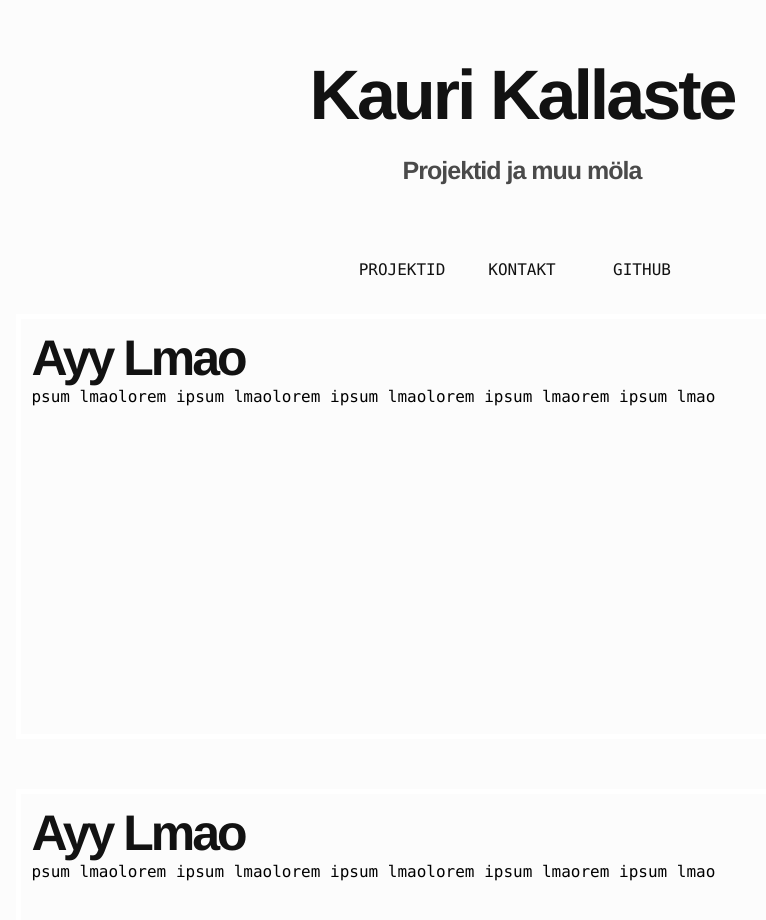
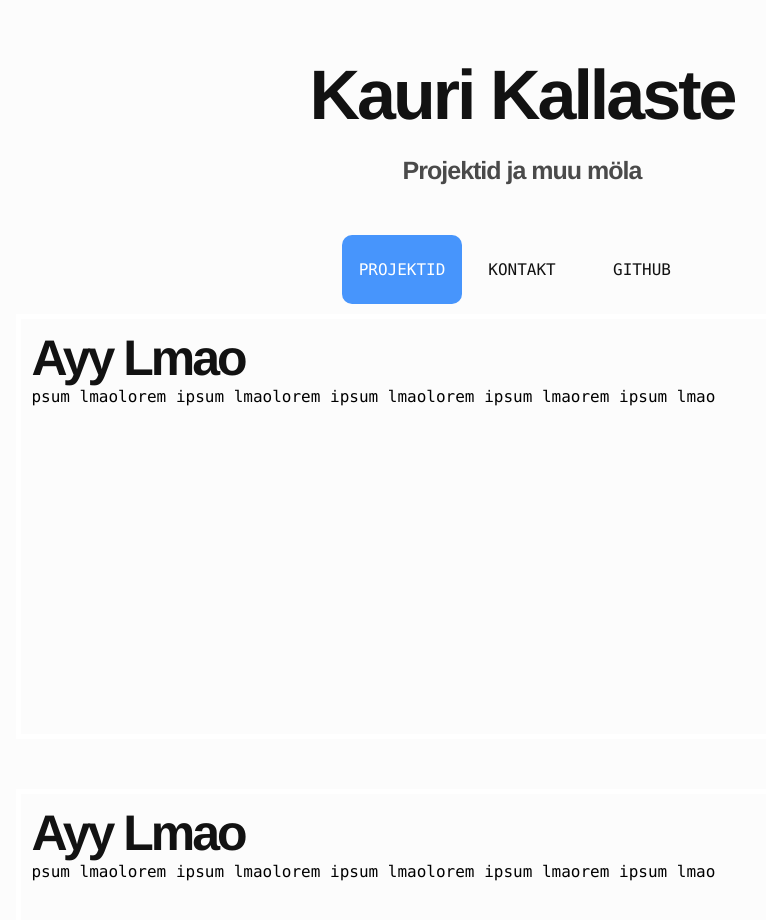
Before and after one commit to Kaurikallaste/kk-portfolio, a Next.js app: page / in a window 1280 px wide. Shown: the top 920 px of the page, without its empty margins (118-884 px from the left). Built offline with nearby package versions, Linux system fonts and the light colour scheme.

Commit message:
lisasin hetkese asukoha linki highlightimise

```diff
--- a/pages/navbar.tsx
+++ b/pages/navbar.tsx
@@ -1,12 +1,17 @@
 import type { NextComponentType } from 'next';
 import Link from 'next/link';
+import {useRouter} from 'next/router';
+
 
 const Navbar: NextComponentType = () => {
+    const router = useRouter();
+    console.log(router.pathname);
+
     return (
         <ul className="navbar">
 
-            <Link href="/"><a><li> PROJEKTID </li></a></Link>
-            <Link href="kontakt"><a><li> KONTAKT </li></a></Link>
+            <Link href="/"><a><li className={router.pathname == "/" ? "current-url" : ""}> PROJEKTID </li></a></Link>
+            <Link href="/kontakt"><a><li className={router.pathname == "/kontakt" ? "current-url" : ""}> KONTAKT </li></a></Link>
             <Link href="https://github.com/Kaurikallaste" prefetch={false}><a target="_blank"><li> GITHUB </li></a></Link>
         </ul>
     );
--- a/styles/globals.css
+++ b/styles/globals.css
@@ -132,7 +132,10 @@ article>h1 {
 }
 
 .current-url {
-    background-color: #f7e9c3;
+    border-radius: 10px !important;
+    color: white !important;
+
+    background-color: #4795fc !important;
 }
 
 .kontakt {
```
